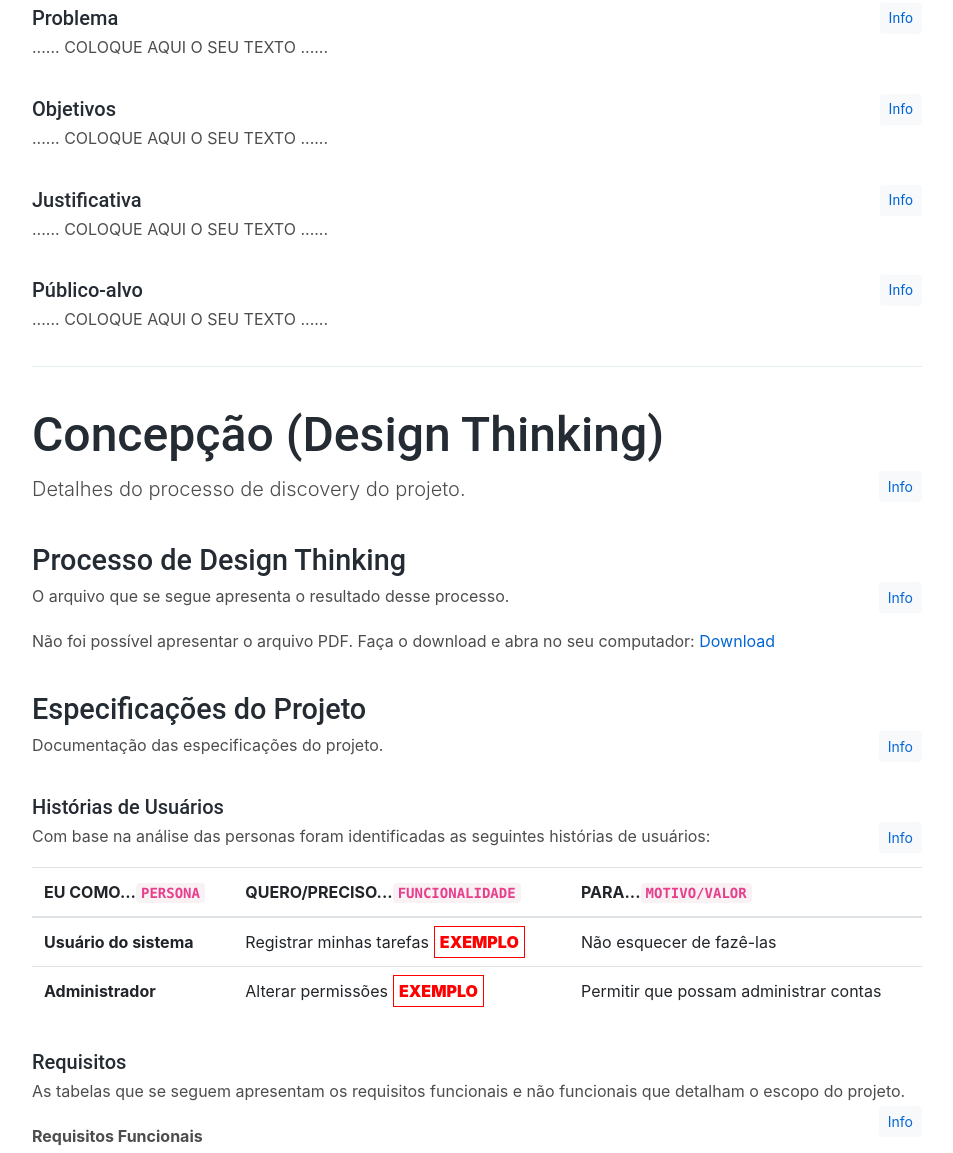
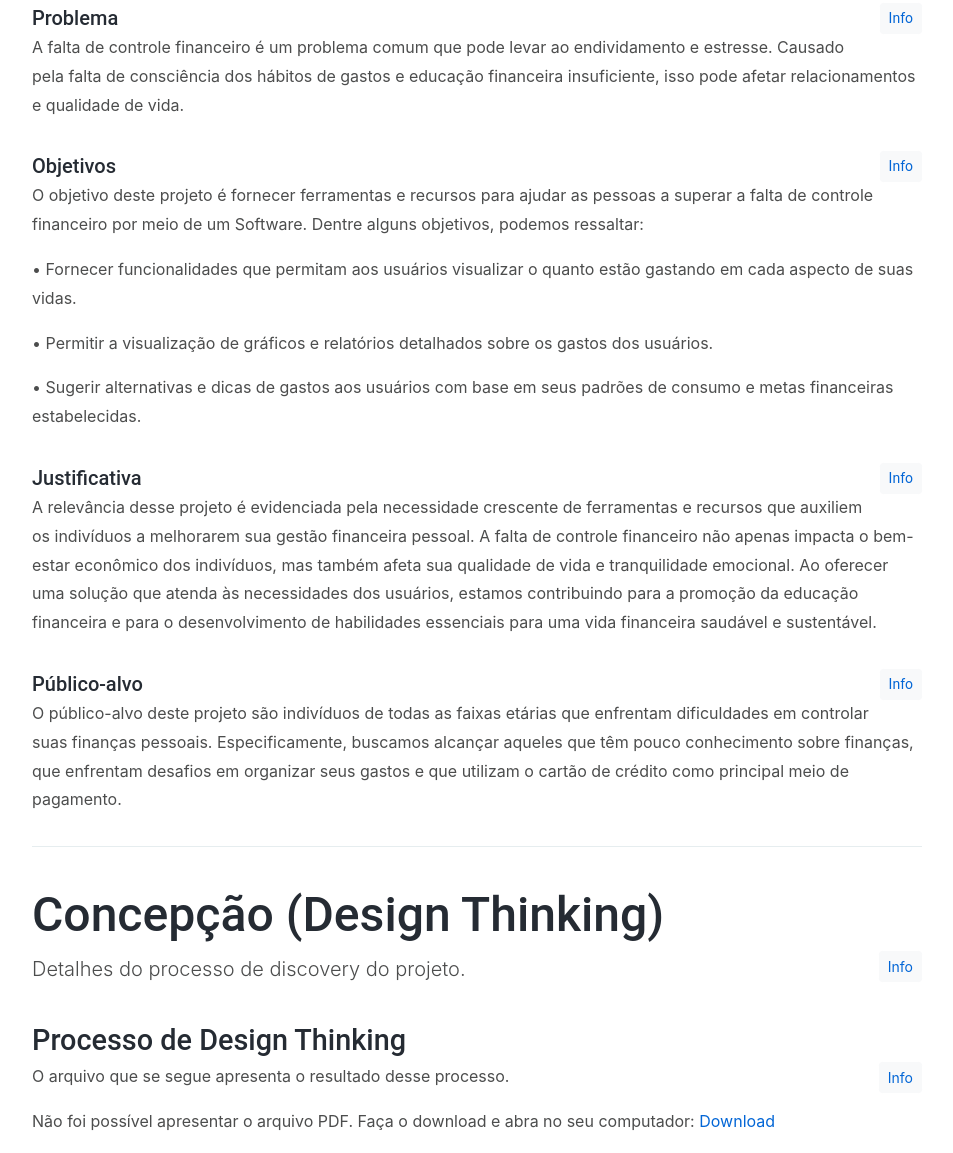
Before and after one commit to ICEI-PUC-Minas-PPLES-TI/plf-es-2024-1-ti1-0387100-coincare, a plain HTML site: page docs/index.html in a window 1280 px wide. Shown: the part 823-1976 px from the top of the page, without its empty margins (293-1246 px from the left). Drawn offline with Linux system fonts and the light colour scheme.

Commit message:
Update index.html

```diff
--- a/docs/index.html
+++ b/docs/index.html
@@ -131,7 +131,7 @@
               <div class="alert alert-warning collapse" role="alert" id="collapseProblema">
                 Nesse momento você deve apresentar o problema que a sua aplicação deve resolver. No entanto, não é a hora de comentar sobre a aplicação. Descreva também o contexto em que essa aplicação será usada, se houver: empresa, tecnologias, etc. Novamente, descreva apenas o que de fato existir, pois ainda não é a hora de apresentar requisitos detalhados ou projetos.
               </div>
-              <p>......  COLOQUE AQUI O SEU TEXTO ......</p>
+              <p>A falta de controle financeiro é um problema comum que pode levar ao endividamento e estresse. Causado pela falta de consciência dos hábitos de gastos e educação financeira insuficiente, isso pode afetar relacionamentos e qualidade de vida.</p>
             </section>
 
             <section>
@@ -140,7 +140,11 @@
               <div class="alert alert-warning collapse" role="alert" id="collapseObjetivos">
                 Aqui você deve descrever os objetivos do trabalho indicando que o objetivo geral é desenvolver um software para solucionar o problema apresentado acima. Apresente também alguns (pelo menos 2) objetivos específicos dependendo de onde você vai querer concentrar a sua prática investigativa, ou como você vai aprofundar no seu trabalho.
               </div>
-              <p>......  COLOQUE AQUI O SEU TEXTO ......</p>
+              <p>O objetivo deste projeto é fornecer ferramentas e recursos para ajudar as pessoas a superar a falta de controle financeiro por meio de um Software. Dentre alguns objetivos, podemos ressaltar:</p>
+              <p>• Fornecer funcionalidades que permitam aos usuários visualizar o quanto estão gastando em cada aspecto de suas vidas.</p>
+              <p>• Permitir a visualização de gráficos e relatórios detalhados sobre os gastos dos usuários.</p>
+              <p>• Sugerir alternativas e dicas de gastos aos usuários com base em seus padrões de consumo e metas financeiras estabelecidas.</p>
+
             </section>
 
             <section>
@@ -149,7 +153,7 @@
               <div class="alert alert-warning collapse" role="alert" id="collapseJustificativa">
                 Descreva a importância ou a motivação para trabalhar com esta aplicação que você escolheu. Indique as razões pelas quais você escolheu seus objetivos específicos ou as razões para aprofundar em certos aspectos do software. O grupo de trabalho pode fazer uso de questionários, entrevistas e dados estatísticos, que podem ser apresentados, com o objetivo de esclarecer detalhes do problema que será abordado pelo grupo.
               </div>
-              <p>......  COLOQUE AQUI O SEU TEXTO ......</p>
+              <p>A relevância desse projeto é evidenciada pela necessidade crescente de ferramentas e recursos que auxiliem os indivíduos a melhorarem sua gestão financeira pessoal. A falta de controle financeiro não apenas impacta o bem-estar econômico dos indivíduos, mas também afeta sua qualidade de vida e tranquilidade emocional. Ao oferecer uma solução que atenda às necessidades dos usuários, estamos contribuindo para a promoção da educação financeira e para o desenvolvimento de habilidades essenciais para uma vida financeira saudável e sustentável.</p>
             </section>
 
             <section>
@@ -159,7 +163,7 @@
                 Descreva quem serão as pessoas que usarão a sua aplicação indicando os diferentes perfis. O objetivo aqui não é definir quem serão os clientes ou quais serão os papéis dos usuários na aplicação. A ideia é, dentro do possível, conhecer um pouco mais sobre o perfil dos usuários: conhecimentos prévios, relação com a tecnologia, relações hierárquicas, etc.
                 Adicione informações sobre o público-alvo por meio de uma descrição textual, ou diagramas de personas, mapa de stakeholders, ou como o grupo achar mais conveniente.
               </div>
-              <p>......  COLOQUE AQUI O SEU TEXTO ......</p>
+              <p>O público-alvo deste projeto são indivíduos de todas as faixas etárias que enfrentam dificuldades em controlar suas finanças pessoais. Especificamente, buscamos alcançar aqueles que têm pouco conhecimento sobre finanças, que enfrentam desafios em organizar seus gastos e que utilizam o cartão de crédito como principal meio de pagamento.</p>
             </section>
 
           </section>
@@ -214,9 +218,9 @@
                   </thead>
                   <tbody>
                       <tr>
-                          <th scope="row">Usuário do sistema</th>
-                          <td>Registrar minhas tarefas<span class="exemplo">EXEMPLO</span></td>
-                          <td>Não esquecer de fazê-las</td>
+                          <th scope="row">Lucas</th>
+                          <td>Melhorar meu controle financeiro e economizar dinheiro para o futuro</td>
+                          <td>Ter estabilidade financeira e liberdade para desfrutar da vida sem preocupações</td>
                       </tr>
                       <tr>
                           <th scope="row">Administrador</th>
```
